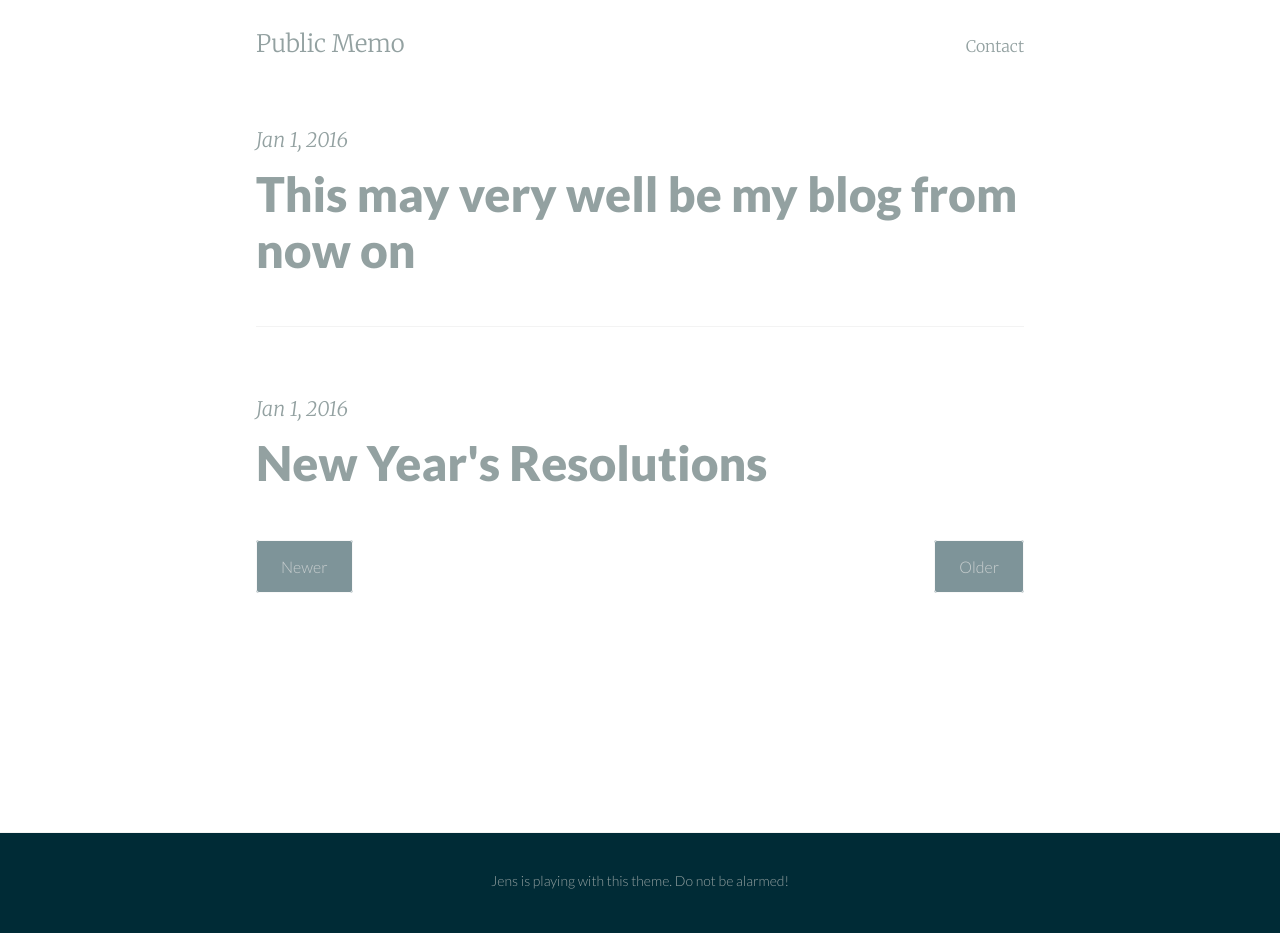
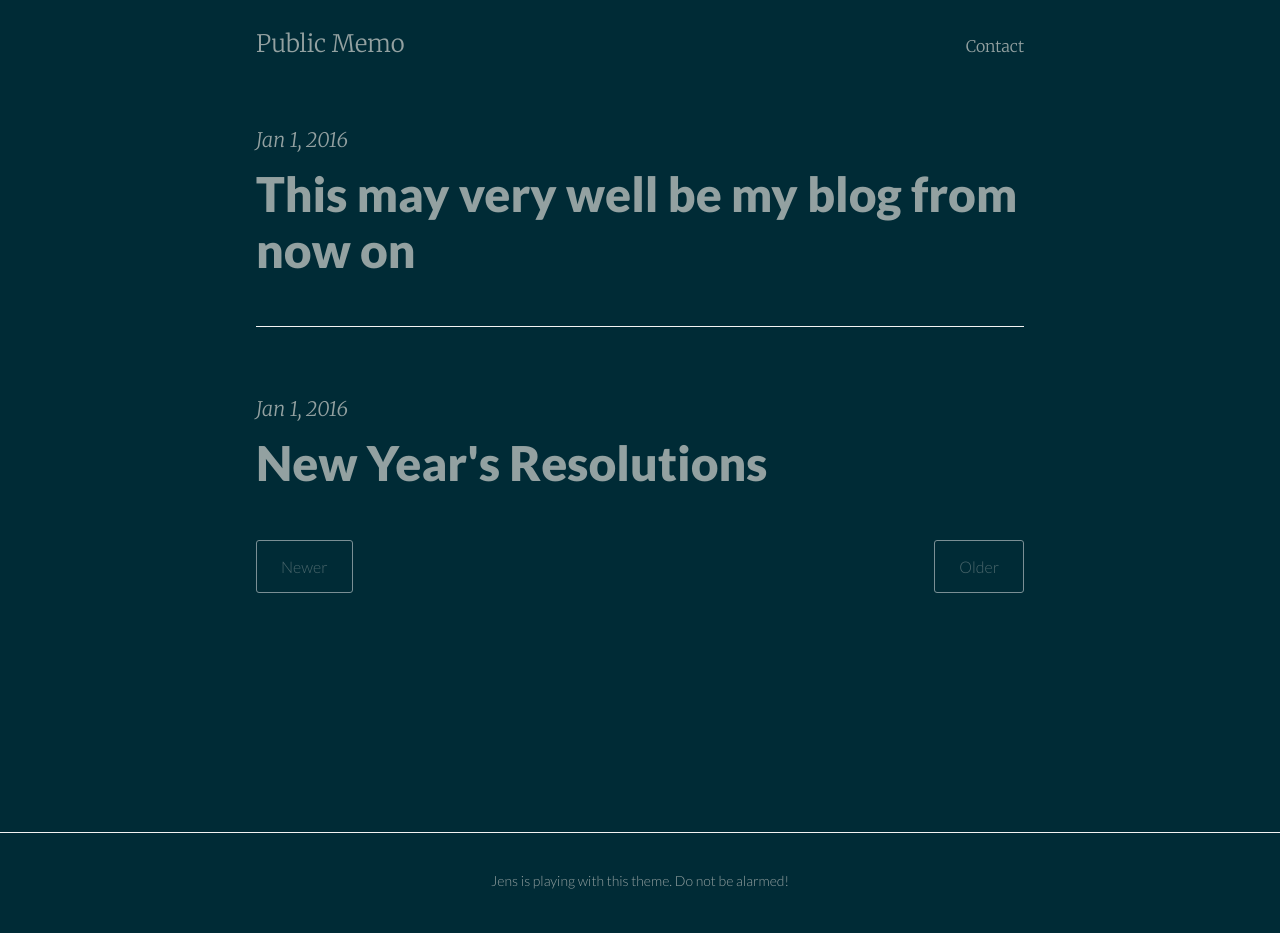
Before and after one commit to ohyran/ohyran.github.io, a Jekyll site: the page built from index.html, in a window 1280 px wide. Built offline with Jekyll 4.4.1, drawn with Linux system fonts in a browser that asks for light colours; the list of posts is cut into pages by our own code.

Commit message:
Update basscss.css

```diff
--- a/css/basscss.css
+++ b/css/basscss.css
@@ -673,8 +673,8 @@ strong, .bold {
 }
 
 body {
-  color: #333333;
-  background-color: #fff;
+  color: #93a1a1;
+  background-color: #002b36;
 }
 
 a {
```
